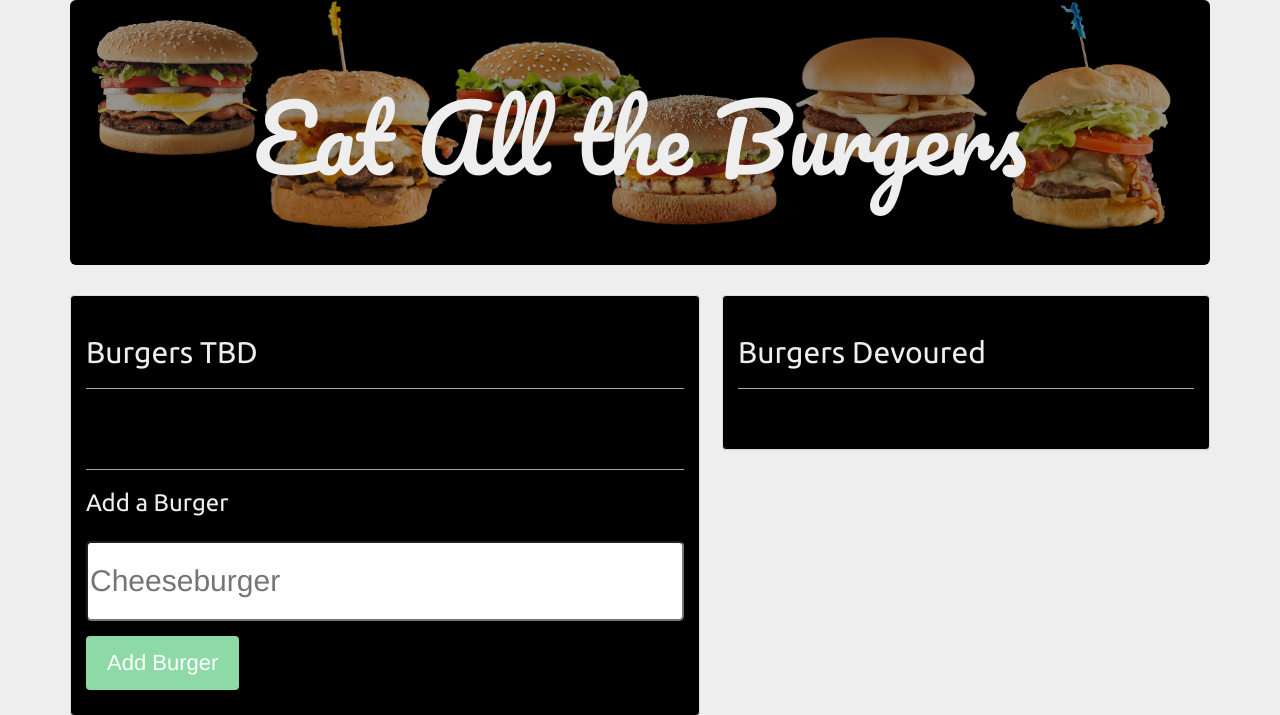
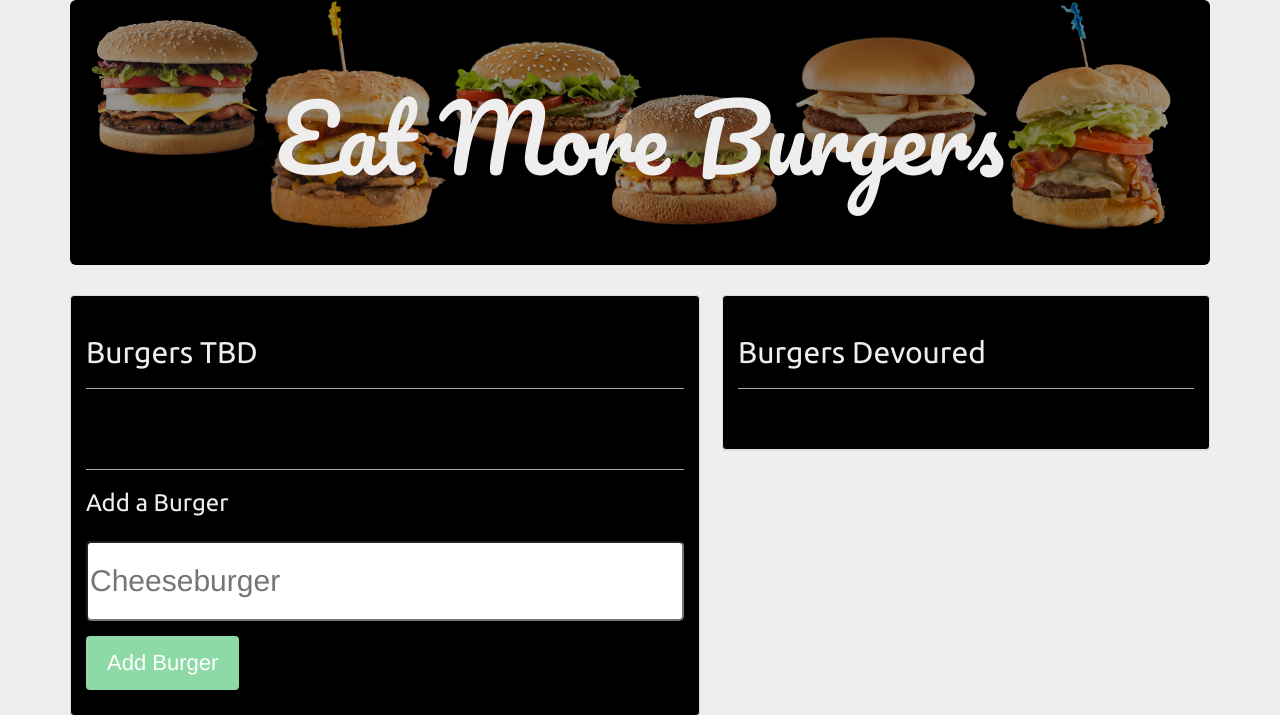
Before and after one commit to sarahlessner/Burger-Sequelized, a Node server app: page / in a window 1280 px wide. Shown: the top 715 px of the page. Run offline with Node 20, Linux system fonts and the light colour scheme; data that the repository does not hold is empty; some libraries are stand-ins or nearby versions; some web fonts are replaced.

Commit message:
tweaked h1

```diff
--- a/views/index.handlebars
+++ b/views/index.handlebars
@@ -1,6 +1,6 @@
 <div class="container">
   <div class="jumbotron">
-    <h1 class="text-center">Eat All the Burgers</h1>
+    <h1 class="text-center">Eat More Burgers</h1>
     {{!-- <img class="img-responsive" src="/img/burgers.png"> --}}
     <img class="img-responsive img1" src="/img/burger.png">
     <img class="img-responsive img2" src="/img/pickleburger.png">
```
